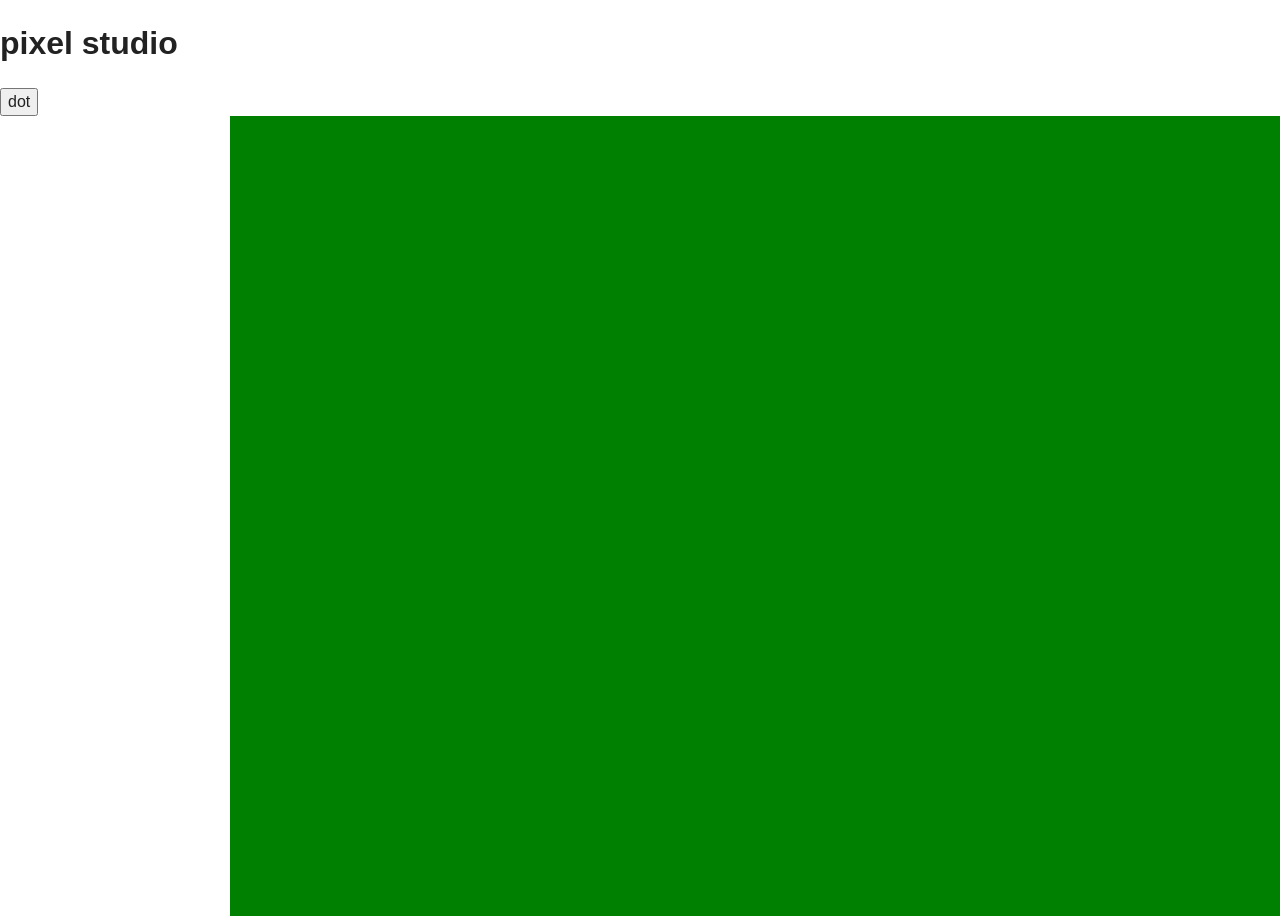
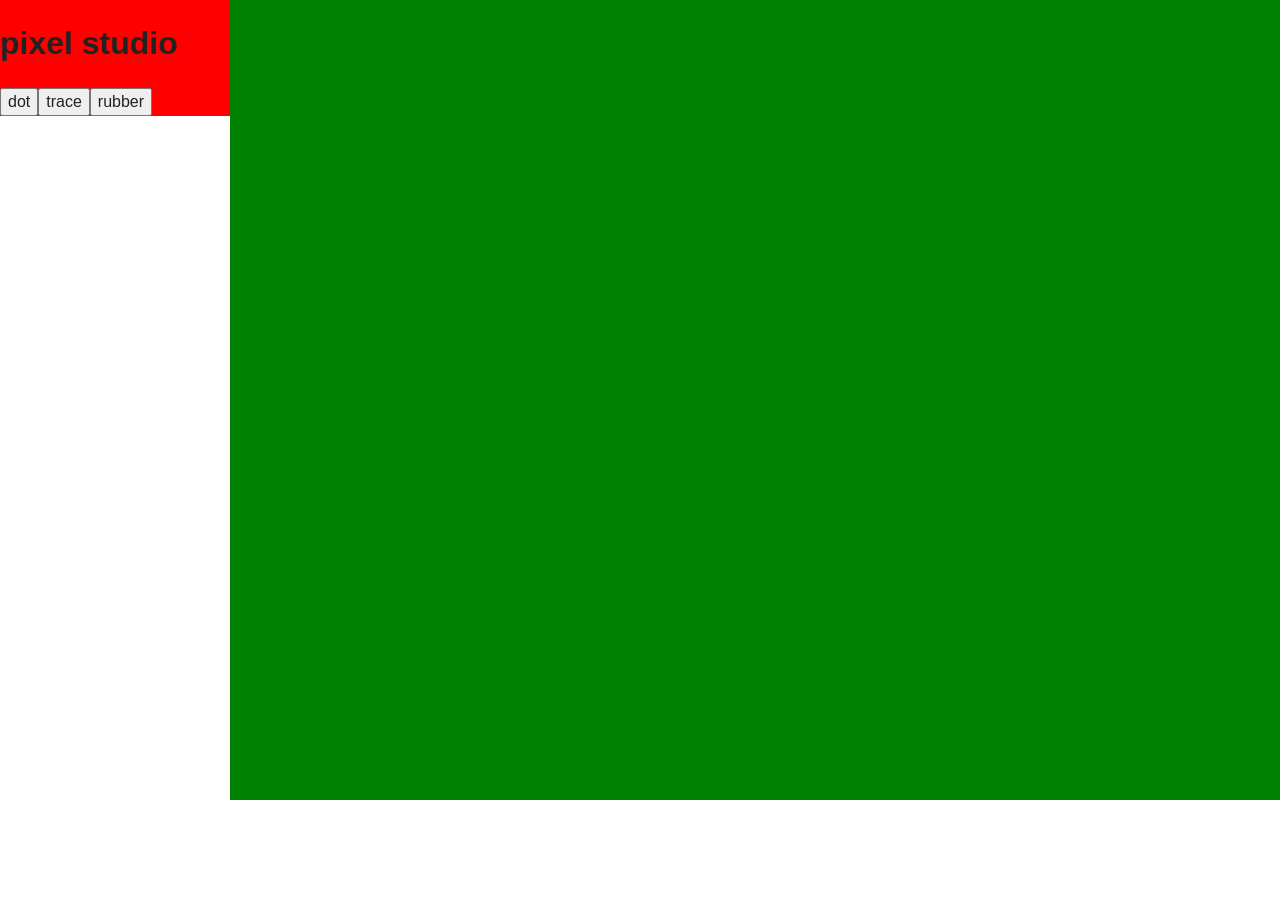
Before and after one commit to matheostunault/pixelStudio, a plain HTML site: page index.html in a window 1280 px wide. After the commit the page ends 800 px from the top, so only its background shows below. Drawn offline with nearby package versions, Linux system fonts and the light colour scheme.

Commit message:
ajout de la class Tools et création de la calss(enfant)dot (sans bug)

```diff
--- a/css/main.css
+++ b/css/main.css
@@ -203,7 +203,11 @@ body{
     max-width: 1000px;
     width:100%;
 }
-#tool_bar{
+/*.button {
+    position :absolute;
+    display: block;
+}*/
+#toolbar {
     background-color: red;
     width: 25%;
     position: absolute;
@@ -216,7 +220,7 @@ body{
     right: 0;
     background-color: green;
 }
-.pixel{
+.pixel {
     position: absolute;
     -webkit-user-select:none;
     -moz-user-select:none;
--- a/js/app.js
+++ b/js/app.js
@@ -7,10 +7,13 @@ var pixelStudio = {
 
 	init: function(){
 
+	    var dot = new Tools('dot');
+	    var dot = new Tools('trace');
+	    var dot = new Tools('rubber');
+
 		var self = this;
 		this.init_draw();
 
-	    var dot = new Tools('dot');
 
 		this.$draw.on('mousedown',function(e){
 			console.log(e);
--- a/js/class/dot_class.js
+++ b/js/class/dot_class.js
@@ -5,5 +5,5 @@ function Dot(name, selected){
 Dot.prototype = Object.create(Tools.prototype);
 
 Dot.prototype.dot_draw = function(){
-	//
+
 }
```
